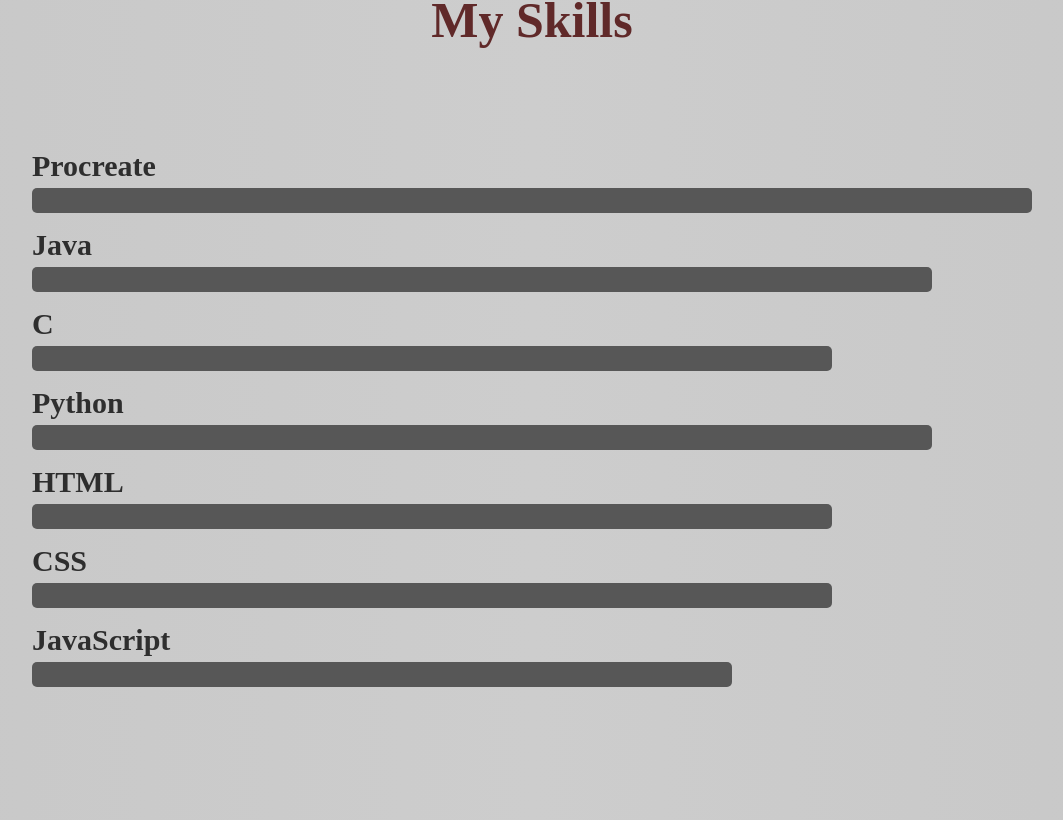
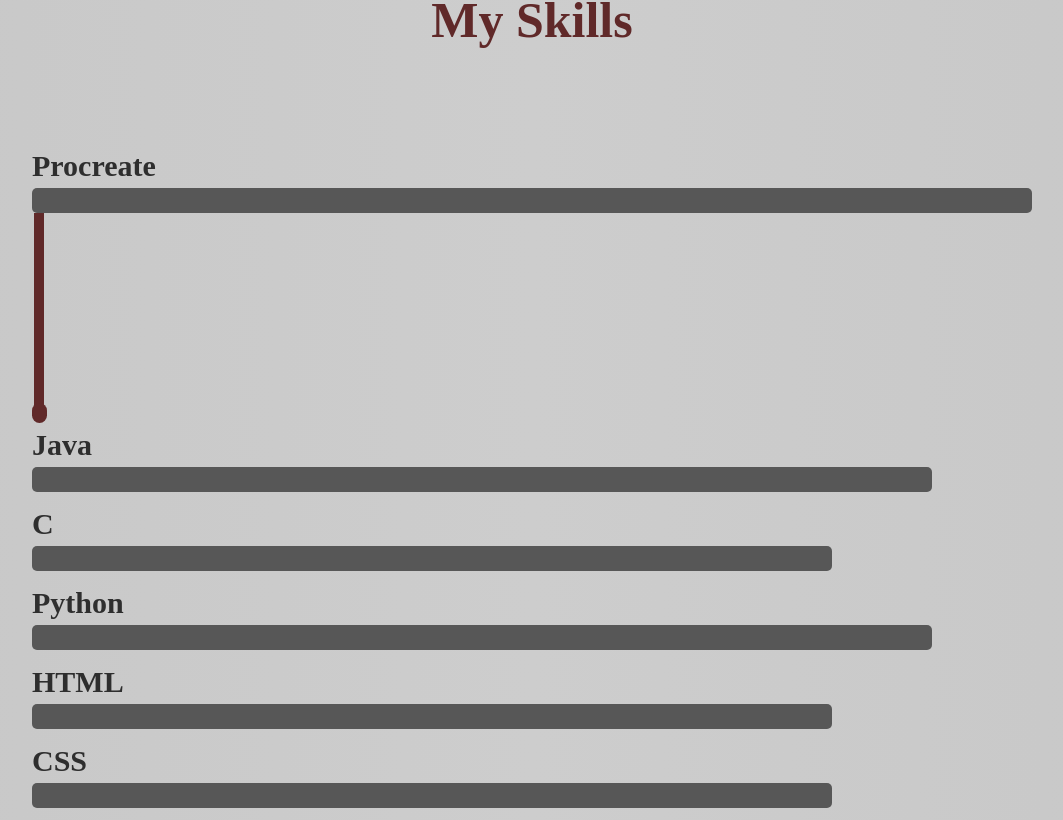
Before and after one commit to heliamazinani/portfolio, a React (Vite) app in the folder webPortfolio/: page / in a window 1280 px wide. Shown: the part 1980-2800 px from the top of the page, without its empty margins (108-1171 px from the left). Built offline with nearby package versions, Linux system fonts and the light colour scheme.

Commit message:
blood animation added

```diff
--- a/webPortfolio/src/components/navbar/skills/skills.css
+++ b/webPortfolio/src/components/navbar/skills/skills.css
@@ -63,3 +63,52 @@
 #js{
     width: 700px;
 }
+
+.vertical-rectangle {
+    position: absolute;
+    top: 0;
+    left: 2px;
+    width: 10px; /* Adjust width as needed */
+    height: 100px; /* Adjust height as needed */
+    background-color: #602929; /* Example background color */
+    animation: drip 1s 4s  forwards;
+  }
+.droplet{
+    position: absolute;
+    top: 90px;
+    left: 0;
+    background-color: #602929;
+    width: 15px;
+    height: 20px;
+    border-top-left-radius:30px;
+    border-top-right-radius:30px ;
+    border-bottom-right-radius:30px ;
+    border-bottom-left-radius:30px ;
+    animation: driplet 1s 4s  forwards;
+    z-index: 10;
+}
+.blood{
+    width: 100px;
+    height: 200px;
+    position: relative;
+
+}
+
+@keyframes drip {
+    0% {
+
+    }
+    100% {
+
+        height: 200px;
+    }
+}
+@keyframes driplet {
+    0% {
+
+    }
+    100% {
+
+        transform:translateY(100px)
+    }
+}
--- a/webPortfolio/src/components/navbar/skills/skills.jsx
+++ b/webPortfolio/src/components/navbar/skills/skills.jsx
@@ -10,7 +10,10 @@
             <div className="skill" >
                     <span className="skill-name">Procreate</span>
                     <div className="skill-level" id="pro"></div>
+                    <div className="blood">
                     <div class="vertical-rectangle"></div>
+                    <div className="droplet"></div>
+                    </div>
                 </div>
                 <div className="skill">
                     <span className="skill-name">Java</span>
```
